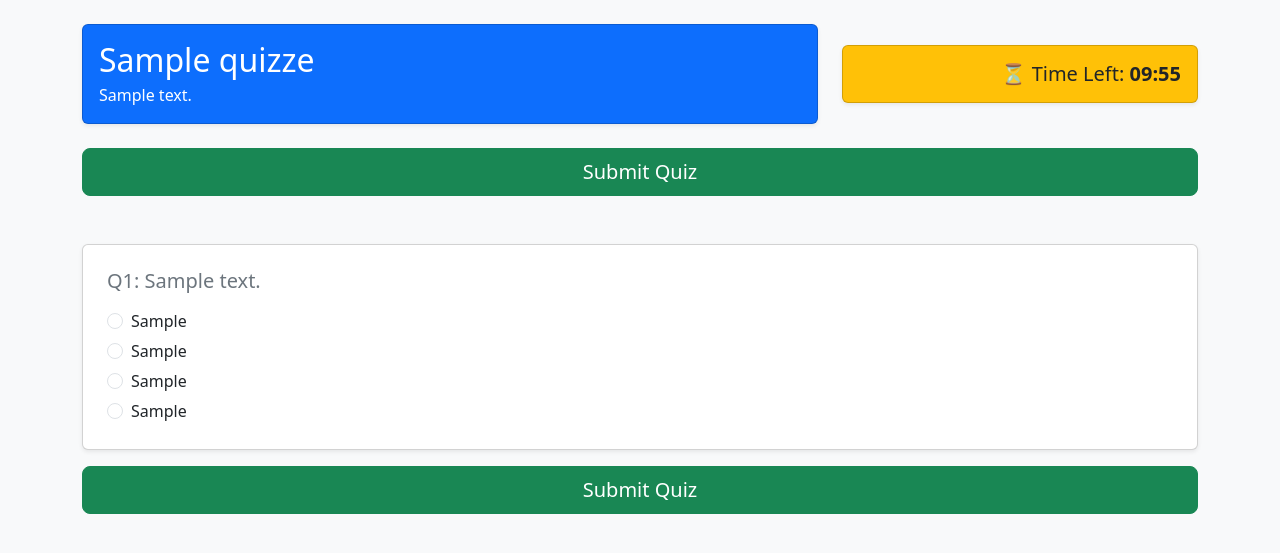
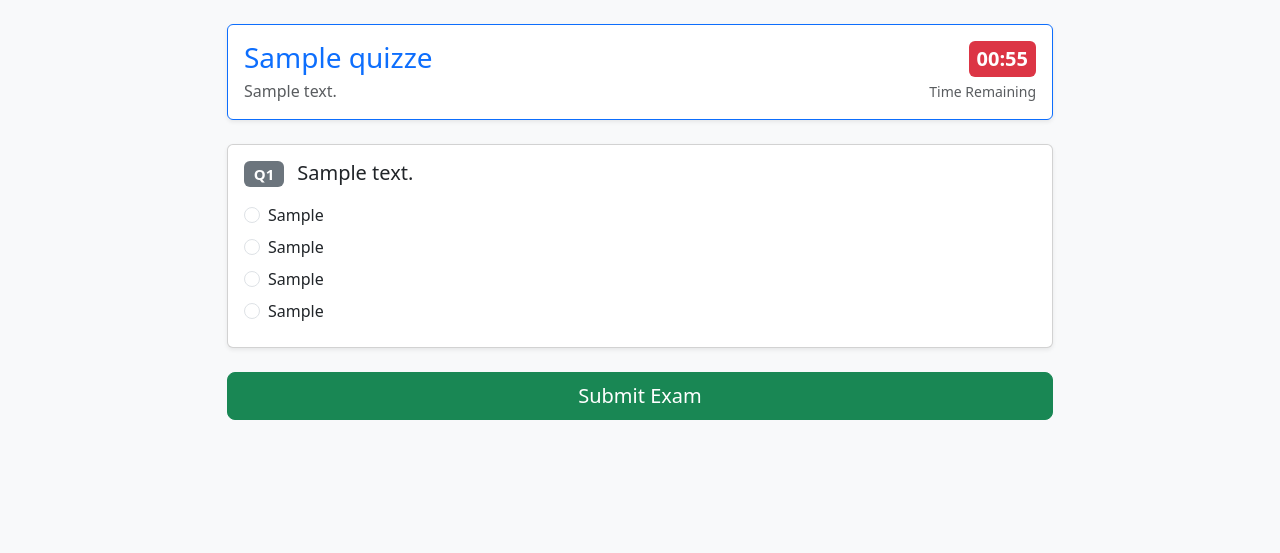
Before and after one commit to revanthbalajiysd-max/ExamPortal, a Spring Boot app: page /view/student/quiz/1 in a window 1280 px wide. Shown: the top 553 px of the page. Run offline with Spring Boot 4, Linux system fonts and the light colour scheme; tables that the repository leaves empty hold one stand-in row (values such as "Sample post"); some of the project's set-up classes (security, data sources, template engines, error pages and the like) are left out, and stand-ins take their place.

Commit message:
Implement student quiz evaluation, QuizResult persistence, and result view

```diff
--- a/src/main/java/com/codewithrevanth/examportal/controller/ViewController.java
+++ b/src/main/java/com/codewithrevanth/examportal/controller/ViewController.java
@@ -1,18 +1,21 @@
 package com.codewithrevanth.examportal.controller;
 
+import com.codewithrevanth.examportal.dto.QuizSubmissionDto;
 import com.codewithrevanth.examportal.model.Category;
 import com.codewithrevanth.examportal.model.Question;
 import com.codewithrevanth.examportal.model.Quiz;
+import com.codewithrevanth.examportal.model.QuizResult;
 import com.codewithrevanth.examportal.service.CategoryService;
 import com.codewithrevanth.examportal.service.QuestionService;
 import com.codewithrevanth.examportal.service.QuizService;
-import jakarta.servlet.http.HttpServletRequest;
 import org.springframework.beans.factory.annotation.Autowired;
 import org.springframework.stereotype.Controller;
 import org.springframework.ui.Model;
 import org.springframework.web.bind.annotation.*;
 
-import java.util.Set;
+import java.security.Principal;
+import java.util.ArrayList;
+import java.util.List;
 
 @Controller
 @RequestMapping("/view")
@@ -98,7 +101,6 @@ public class ViewController {
         return "redirect:/view/admin/quiz/" + qId + "/questions";
     }
 
-
     @GetMapping("/student")
     public String studentRoot() {
         return "redirect:/view/student/dashboard";
@@ -106,7 +108,7 @@ public class ViewController {
 
     @GetMapping("/student/login")
     public String studentLogin() {
-        return "student-login";
+        return "login";
     }
 
     @GetMapping("/student/dashboard")
@@ -121,41 +123,30 @@ public class ViewController {
         if (quiz == null) {
             return "redirect:/view/student/dashboard";
         }
+
+        List<Question> questions = new ArrayList<>(questionService.getQuestionsOfQuiz(qId));
+
         model.addAttribute("quiz", quiz);
-        model.addAttribute("questions", questionService.getQuestionsOfQuiz(qId));
+        model.addAttribute("questions", questions);
+        model.addAttribute("submission", new QuizSubmissionDto());
         return "take-quiz";
     }
 
-    @PostMapping("/student/quiz/submit")
-    public String submitQuiz(@RequestParam("quizId") Long quizId,
-                             HttpServletRequest request,
-                             Model model) {
-        Quiz quiz = quizService.getQuiz(quizId);
+    @PostMapping("/quiz/eval/{qId}")
+    public String evaluateQuiz(@PathVariable("qId") Long qId,
+                               @ModelAttribute("submission") QuizSubmissionDto submission,
+                               Principal principal,
+                               Model model) {
+        Quiz quiz = quizService.getQuiz(qId);
         if (quiz == null) {
             return "redirect:/view/student/dashboard";
         }
 
-        Set<Question> questions = questionService.getQuestionsOfQuiz(quizId);
-        int correctAnswers = 0;
-        int totalQuestions = (questions != null) ? questions.size() : 0;
+        String username = (principal != null) ? principal.getName() : "Guest Student";
+        QuizResult result = quizService.evaluateAndSaveQuiz(qId, submission.getAnswers(), username);
 
-        if (questions != null) {
-            for (Question q : questions) {
-                String selectedOption = request.getParameter("question_" + q.getId());
-                if (selectedOption != null && q.getAnswer() != null &&
-                        selectedOption.trim().equalsIgnoreCase(q.getAnswer().trim())) {
-                    correctAnswers++;
-                }
-            }
-        }
-
-        int scorePercentage = (totalQuestions > 0) ? (correctAnswers * 100) / totalQuestions : 0;
-
-        model.addAttribute("quiz", quiz);
-        model.addAttribute("correctAnswers", correctAnswers);
-        model.addAttribute("totalQuestions", totalQuestions);
-        model.addAttribute("scorePercentage", scorePercentage);
-
+        model.addAttribute("result", result);
+        model.addAttribute("quiz", result.getQuiz());
         return "quiz-result";
     }
 
--- a/src/main/java/com/codewithrevanth/examportal/service/QuizService.java
+++ b/src/main/java/com/codewithrevanth/examportal/service/QuizService.java
@@ -2,7 +2,9 @@ package com.codewithrevanth.examportal.service;
 
 import com.codewithrevanth.examportal.model.Category;
 import com.codewithrevanth.examportal.model.Quiz;
+import com.codewithrevanth.examportal.model.QuizResult;
 
+import java.util.Map;
 import java.util.Set;
 
 public interface QuizService {
@@ -22,4 +24,6 @@ public interface QuizService {
     Set<Quiz> getActiveQuizzes();
 
     Set<Quiz> getActiveQuizzesOfCategory(Category category);
+
+    QuizResult evaluateAndSaveQuiz(Long qId, Map<Long, String> submittedAnswers, String username);
 }
--- a/src/main/resources/templates/take-quiz.html
+++ b/src/main/resources/templates/take-quiz.html
@@ -1,83 +1,92 @@
 <!DOCTYPE html>
-<html xmlns:th="http://www.thymeleaf.org">
+<html xmlns:th="http://www.thymeleaf.org" lang="en">
 <head>
     <meta charset="UTF-8">
-    <title th:text="${quiz.title}">Take Quiz</title>
+    <title th:text="${quiz.title} + ' - Exam Portal'">Take Quiz</title>
     <link rel="stylesheet" href="https://cdn.jsdelivr.net/npm/bootstrap@5.3.0/dist/css/bootstrap.min.css">
-    <style>
-        .timer-box {
-            position: sticky;
-            top: 20px;
-            z-index: 1000;
-        }
-    </style>
 </head>
 <body class="bg-light">
 
-<div class="container mt-4 mb-5">
-
-    <div class="row align-items-center mb-4">
-        <div class="col-md-8">
-            <div class="card shadow-sm p-3 bg-primary text-white mb-0">
-                <h2 class="mb-1" th:text="${quiz.title}">Quiz Title</h2>
-                <p class="mb-0" th:text="${quiz.description}"></p>
+<div class="container py-4" style="max-width: 850px;">
+    <div class="card shadow-sm mb-4 border-primary">
+        <div class="card-body d-flex justify-content-between align-items-center">
+            <div>
+                <h3 class="mb-1 text-primary" th:text="${quiz.title}">Quiz Title</h3>
+                <p class="text-muted mb-0" th:text="${quiz.description}">Quiz Description</p>
             </div>
-        </div>
-        <div class="col-md-4 text-md-end mt-3 mt-md-0">
-            <div class="card shadow-sm p-3 bg-warning text-dark timer-box">
-                <h5 class="mb-0">⏳ Time Left: <span id="timer" class="fw-bold">10:00</span></h5>
+            <div class="text-end">
+                <span class="badge bg-danger fs-5 p-2" id="timerDisplay">00:00</span>
+                <div class="small text-muted mt-1">Time Remaining</div>
             </div>
         </div>
     </div>
 
-    <form id="quizForm" th:action="@{/view/student/quiz/submit}" method="post">
-        <input type="hidden" name="quizId" th:value="${quiz.id}" />
+    <form id="quizForm" th:action="@{/view/quiz/eval/{qId}(qId=${quiz.id})}" th:object="${submission}" method="post">
 
-        <button type="submit" class="btn btn-success btn-lg w-100 mb-5">Submit Quiz</button>
+        <div th:each="q, iterStat : ${questions}" class="card shadow-sm mb-3">
+            <div class="card-body">
+                <h5 class="card-title mb-3">
+                    <span class="badge bg-secondary me-2" th:text="'Q' + ${iterStat.count}">Q1</span>
+                    <span th:utext="${q.content}">Question text here</span>
+                </h5>
 
-        <div class="card shadow-sm p-4 mb-3" th:each="q, stat : ${questions}">
-            <h5 class="text-secondary" th:text="'Q' + ${stat.count} + ': ' + ${q.content}">Question Content</h5>
+                <div class="form-check mb-2" th:if="${q.option1 != null and !q.option1.isEmpty()}">
+                    <input class="form-check-input" type="radio"
+                           th:id="'q_' + ${q.id} + '_opt1'"
+                           th:name="|answers[${q.id}]|"
+                           th:value="${q.option1}">
+                    <label class="form-check-label" th:for="'q_' + ${q.id} + '_opt1'" th:text="${q.option1}">Option 1</label>
+                </div>
 
-            <div class="form-check mt-2">
-                <input class="form-check-input" type="radio" th:name="'question_' + ${q.id}" th:value="${q.option1}" th:id="'q' + ${q.id} + '_opt1'" required>
-                <label class="form-check-label" th:for="'q' + ${q.id} + '_opt1'" th:text="${q.option1}"></label>
-            </div>
-            <div class="form-check mt-1">
-                <input class="form-check-input" type="radio" th:name="'question_' + ${q.id}" th:value="${q.option2}" th:id="'q' + ${q.id} + '_opt2'">
-                <label class="form-check-label" th:for="'q' + ${q.id} + '_opt2'" th:text="${q.option2}"></label>
-            </div>
-            <div class="form-check mt-1">
-                <input class="form-check-input" type="radio" th:name="'question_' + ${q.id}" th:value="${q.option3}" th:id="'q' + ${q.id} + '_opt3'">
-                <label class="form-check-label" th:for="'q' + ${q.id} + '_opt3'" th:text="${q.option3}"></label>
-            </div>
-            <div class="form-check mt-1">
-                <input class="form-check-input" type="radio" th:name="'question_' + ${q.id}" th:value="${q.option4}" th:id="'q' + ${q.id} + '_opt4'">
-                <label class="form-check-label" th:for="'q' + ${q.id} + '_opt4'" th:text="${q.option4}"></label>
+                <div class="form-check mb-2" th:if="${q.option2 != null and !q.option2.isEmpty()}">
+                    <input class="form-check-input" type="radio"
+                           th:id="'q_' + ${q.id} + '_opt2'"
+                           th:name="|answers[${q.id}]|"
+                           th:value="${q.option2}">
+                    <label class="form-check-label" th:for="'q_' + ${q.id} + '_opt2'" th:text="${q.option2}">Option 2</label>
+                </div>
+
+                <div class="form-check mb-2" th:if="${q.option3 != null and !q.option3.isEmpty()}">
+                    <input class="form-check-input" type="radio"
+                           th:id="'q_' + ${q.id} + '_opt3'"
+                           th:name="|answers[${q.id}]|"
+                           th:value="${q.option3}">
+                    <label class="form-check-label" th:for="'q_' + ${q.id} + '_opt3'" th:text="${q.option3}">Option 3</label>
+                </div>
+
+                <div class="form-check mb-2" th:if="${q.option4 != null and !q.option4.isEmpty()}">
+                    <input class="form-check-input" type="radio"
+                           th:id="'q_' + ${q.id} + '_opt4'"
+                           th:name="|answers[${q.id}]|"
+                           th:value="${q.option4}">
+                    <label class="form-check-label" th:for="'q_' + ${q.id} + '_opt4'" th:text="${q.option4}">Option 4</label>
+                </div>
             </div>
         </div>
 
-        <button type="submit" class="btn btn-success btn-lg w-100">Submit Quiz</button>
+        <div class="d-grid gap-2 mt-4 mb-5">
+            <button type="submit" class="btn btn-success btn-lg" onclick="return confirm('Are you sure you want to submit your exam?');">
+                Submit Exam
+            </button>
+        </div>
     </form>
 </div>
 
-<script>
+<script th:inline="javascript">
+    let totalQuestions = /*[[${questions.size()}]]*/ 5;
+    let timeLeft = (totalQuestions > 0 ? totalQuestions : 1) * 60;
 
-    let timeLeft = 600;
-    const timerElement = document.getElementById("timer");
-    const quizForm = document.getElementById("quizForm");
+    const timerElement = document.getElementById('timerDisplay');
+    const quizForm = document.getElementById('quizForm');
 
     const countdown = setInterval(() => {
         let minutes = Math.floor(timeLeft / 60);
         let seconds = timeLeft % 60;
-
-        minutes = minutes < 10 ? "0" + minutes : minutes;
-        seconds = seconds < 10 ? "0" + seconds : seconds;
-
-        timerElement.textContent = minutes + ":" + seconds;
+        timerElement.textContent = `${minutes.toString().padStart(2, '0')}:${seconds.toString().padStart(2, '0')}`;
 
         if (timeLeft <= 0) {
             clearInterval(countdown);
-            alert("Time's up! Your quiz will be submitted automatically.");
+            alert("Time is up! Your exam will be submitted automatically.");
             quizForm.submit();
         }
         timeLeft--;
```
Also changed, not shown: src/main/java/com/codewithrevanth/examportal/dto/QuizSubmissionDto.java (added, +17 -0 lines), src/main/java/com/codewithrevanth/examportal/model/QuizResult.java (added, +70 -0 lines), src/main/java/com/codewithrevanth/examportal/repository/QuizResultRepository.java (added, +9 -0 lines), src/main/java/com/codewithrevanth/examportal/service/QuizServiceImpl.java (+65 -4 lines), src/main/resources/templates/quiz-result.html (+56 -17 lines).
